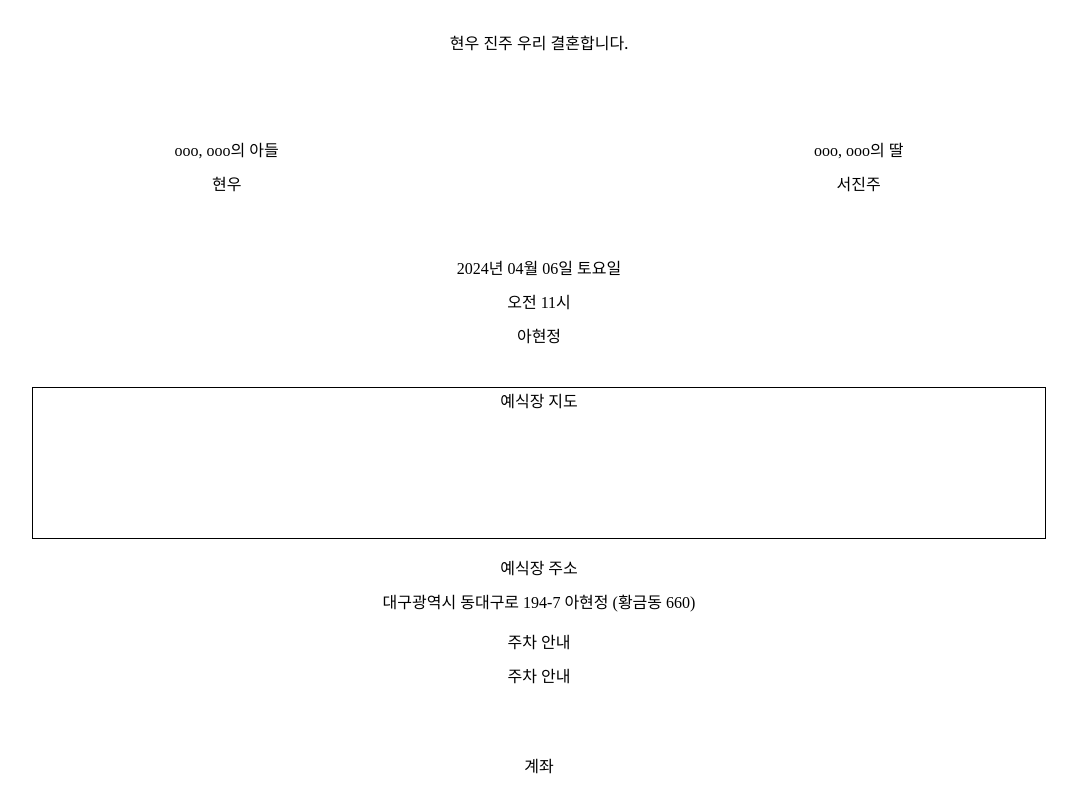
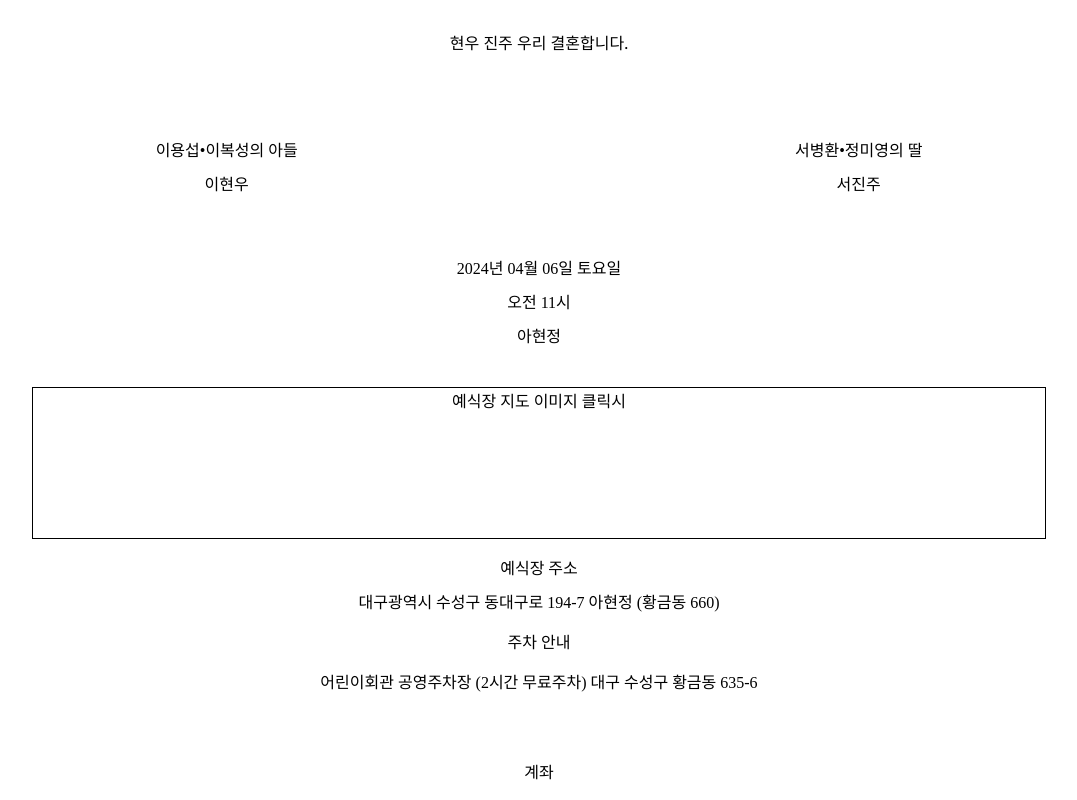
Before and after one commit to seo046/seo046.github.io, a React (Create React App) app: page / in a window 1280 px wide. Shown: the part 1000-1800 px from the top of the page, without its empty margins (101-1178 px from the left). Built offline with nearby package versions, Linux system fonts and the light colour scheme.

Commit message:
map img add

```diff
--- a/src/App.js
+++ b/src/App.js
@@ -1,6 +1,7 @@
 import styled from 'styled-components';
 import img from '../src/img.jpg'
 import mainImg from '../src/mainImg.jpg'
+// import mapImg from '../src/map.png'
 
 function App() {
   return (
@@ -13,11 +14,11 @@ function App() {
         </MainText>
       <InfoBox>
         <Info>
-          <div>ooo, ooo의 아들</div>
-          <div>현우 </div>
+          <div>이용섭•이복성의 아들</div>
+          <div>이현우</div>
         </Info>
         <Info>
-          <div>ooo, ooo의 딸</div>
+          <div>서병환•정미영의 딸</div>
           <div>서진주</div>
         </Info>
       </InfoBox>
@@ -26,18 +27,23 @@ function App() {
         <div>오전 11시</div>
         <div>아현정</div>
       </Data>
-      <Map>예식장 지도</Map>
+      <Map>예식장 지도 이미지 클릭시
+        {/* <img src={mapImg}/> */}
+      </Map>
       <MapData>
         <p>
           <div>예식장 주소</div>
-          <div>대구광역시 동대구로 194-7 아현정 (황금동 660)</div>
+          <div>대구광역시 수성구 동대구로 194-7 아현정 (황금동 660)</div>
         </p>
         <p>
           <div>주차 안내</div>
-          <div>주차 안내</div>
+          <p>
+          어린이회관 공영주차장 (2시간 무료주차) 대구 수성구 황금동 635-6
+          </p>
         </p>
       </MapData>
       <Num>계좌</Num>
+      <Img src={mainImg}/>
       <Img src={mainImg}/>
     </Box>
   );
```
Also changed, not shown: src/map.PNG (added).
